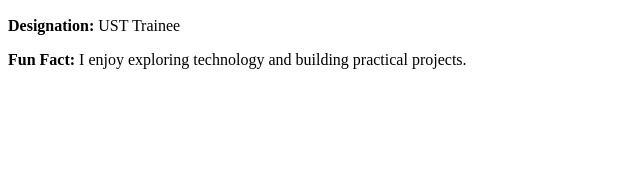
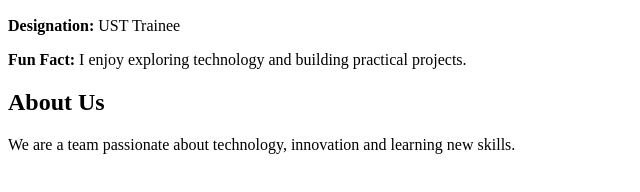
Before and after one commit to mohd-shameem-s/team-intro, a plain HTML site: page index.html in a window 1280 px wide. Shown: the part 110-302 px from the top of the page, without its empty margins (0-640 px from the left). Drawn offline with Linux system fonts and the light colour scheme.

Commit message:
Add About Us section

```diff
--- a/index.html
+++ b/index.html
@@ -16,5 +16,11 @@
         and building practical projects.</p>
     </div>
 
+    <section>
+    <h2>About Us</h2>
+    <p>We are a team passionate about technology,
+    innovation and learning new skills.</p>
+</section>
+
 </body>
 </html>
```
